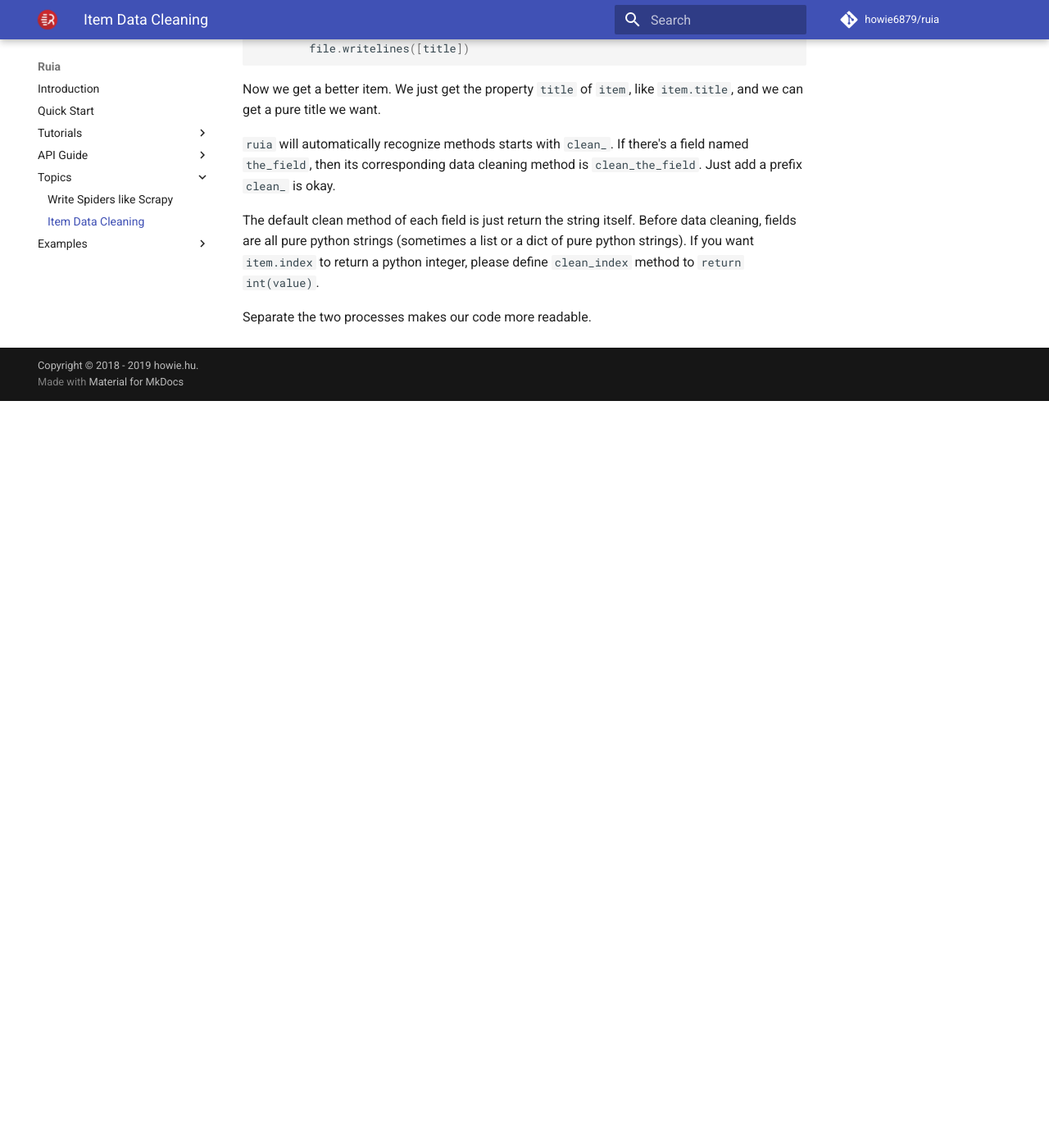
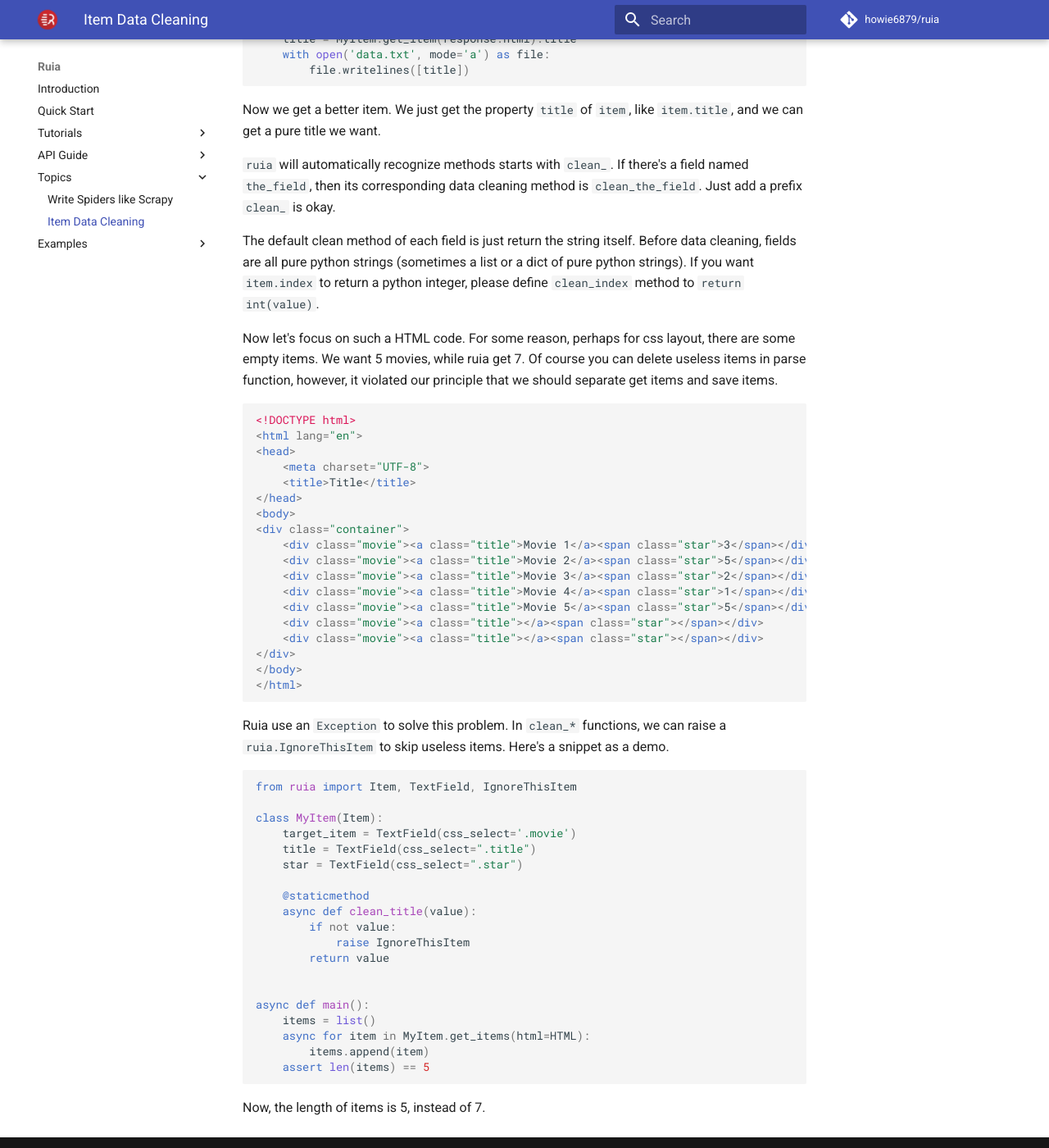
Before and after one commit to howie6879/ruia, an MkDocs documentation site: the page built from docs/en/topics/item_data_cleaning.md, in a window 1280 px wide and 1400 px high, scrolled down 986 px. Shown: the whole window at 82% size. Built offline with MkDocs 1.6.1 and Material for MkDocs 9.7.7, drawn with Linux system fonts in a browser that asks for light colours; comment, search, counter and statistics services are not loaded; before the commit the page ends 1475 px from its top, so only the background shows below that; some of the changed text lies outside the part shown.

Commit message:
Add documentation about IgnoreThisItem

````diff
--- a/docs/en/topics/item_data_cleaning.md
+++ b/docs/en/topics/item_data_cleaning.md
@@ -34,6 +34,8 @@ However, in ruia, we want to separate the two processes:
 * Data acquisition, for parsing HTML and create structured data;
 * Data processing, for data persistence or some other operations.
 
+By separating data acquisition and data processing,
+our code can be more readable.
 We provide a better way for data cleaning.
 
 ```python
@@ -66,4 +68,60 @@ Before data cleaning, fields are all pure python strings (sometimes a list or a
 If you want `item.index` to return a python integer,
 please define `clean_index` method to `return int(value)`.
 
-Separate the two processes makes our code more readable.
+Now let's focus on such a HTML code.
+For some reason, perhaps for css layout,
+there are some empty items.
+We want 5 movies, while ruia get 7.
+Of course you can delete useless items in parse function,
+however, it violated our principle that
+we should separate get items and save items.
+
+```html
+<!DOCTYPE html>
+<html lang="en">
+<head>
+    <meta charset="UTF-8">
+    <title>Title</title>
+</head>
+<body>
+<div class="container">
+    <div class="movie"><a class="title">Movie 1</a><span class="star">3</span></div>
+    <div class="movie"><a class="title">Movie 2</a><span class="star">5</span></div>
+    <div class="movie"><a class="title">Movie 3</a><span class="star">2</span></div>
+    <div class="movie"><a class="title">Movie 4</a><span class="star">1</span></div>
+    <div class="movie"><a class="title">Movie 5</a><span class="star">5</span></div>
+    <div class="movie"><a class="title"></a><span class="star"></span></div>
+    <div class="movie"><a class="title"></a><span class="star"></span></div>
+</div>
+</body>
+</html>
+```
+
+Ruia use an `Exception` to solve this problem.
+In `clean_*` functions, we can raise a `ruia.IgnoreThisItem`
+to skip useless items.
+Here's a snippet as a demo.
+
+```python
+from ruia import Item, TextField, IgnoreThisItem
+
+class MyItem(Item):
+    target_item = TextField(css_select='.movie')
+    title = TextField(css_select=".title")
+    star = TextField(css_select=".star")
+
+    @staticmethod
+    async def clean_title(value):
+        if not value:
+            raise IgnoreThisItem
+        return value
+
+
+async def main():
+    items = list()
+    async for item in MyItem.get_items(html=HTML):
+        items.append(item)
+    assert len(items) == 5
+```
+
+Now, the length of items is 5, instead of 7.
--- a/ruia/__init__.py
+++ b/ruia/__init__.py
@@ -6,5 +6,6 @@ from .middleware import Middleware
 from .request import Request
 from .response import Response
 from .spider import Spider
+from .exceptions import IgnoreThisItem
 
 __version__ = "0.6.5"
````
Also changed, not shown: 2 other files.
